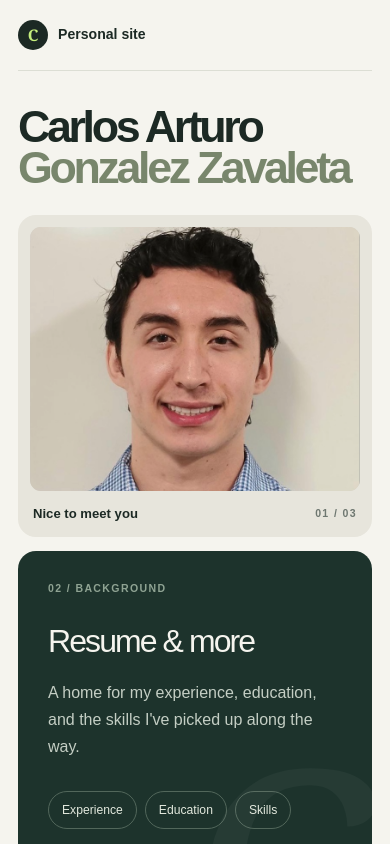
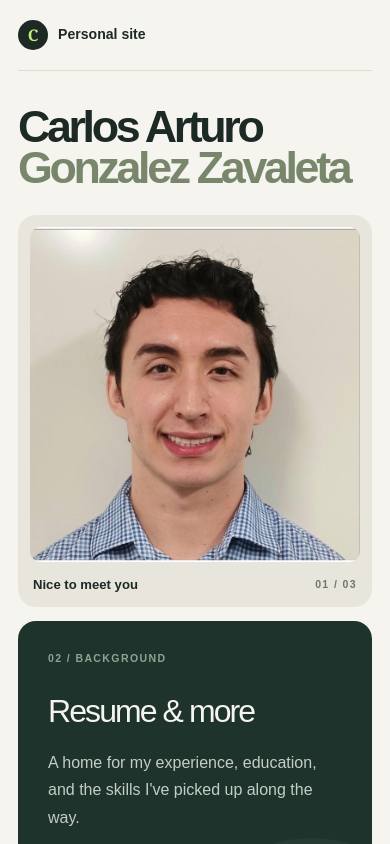
Before and after one commit to solrac031504/personal-website, a Next.js app in the folder personal-website/: page / in a window 390 px wide. Shown: the top 844 px of the page. Built offline with nearby package versions, Linux system fonts and the light colour scheme.

Commit message:
Updated portrait sizing

```diff
--- a/personal-website/src/app/globals.css
+++ b/personal-website/src/app/globals.css
@@ -122,7 +122,6 @@ a {
 
 .portrait-frame {
   overflow: hidden;
-  aspect-ratio: 1.36;
   border-radius: 11px;
   background: #d7d4ca;
 }
@@ -130,9 +129,7 @@ a {
 .portrait-image {
   display: block;
   width: 100%;
-  height: 100%;
-  object-fit: cover;
-  object-position: center 43%;
+  height: auto;
 }
 
 .portrait-caption {
@@ -305,10 +302,6 @@ a {
     gap: 14px;
   }
 
-  .portrait-frame {
-    aspect-ratio: 1.25;
-  }
-
   .resume-card {
     min-height: 380px;
     padding: 30px;
```
